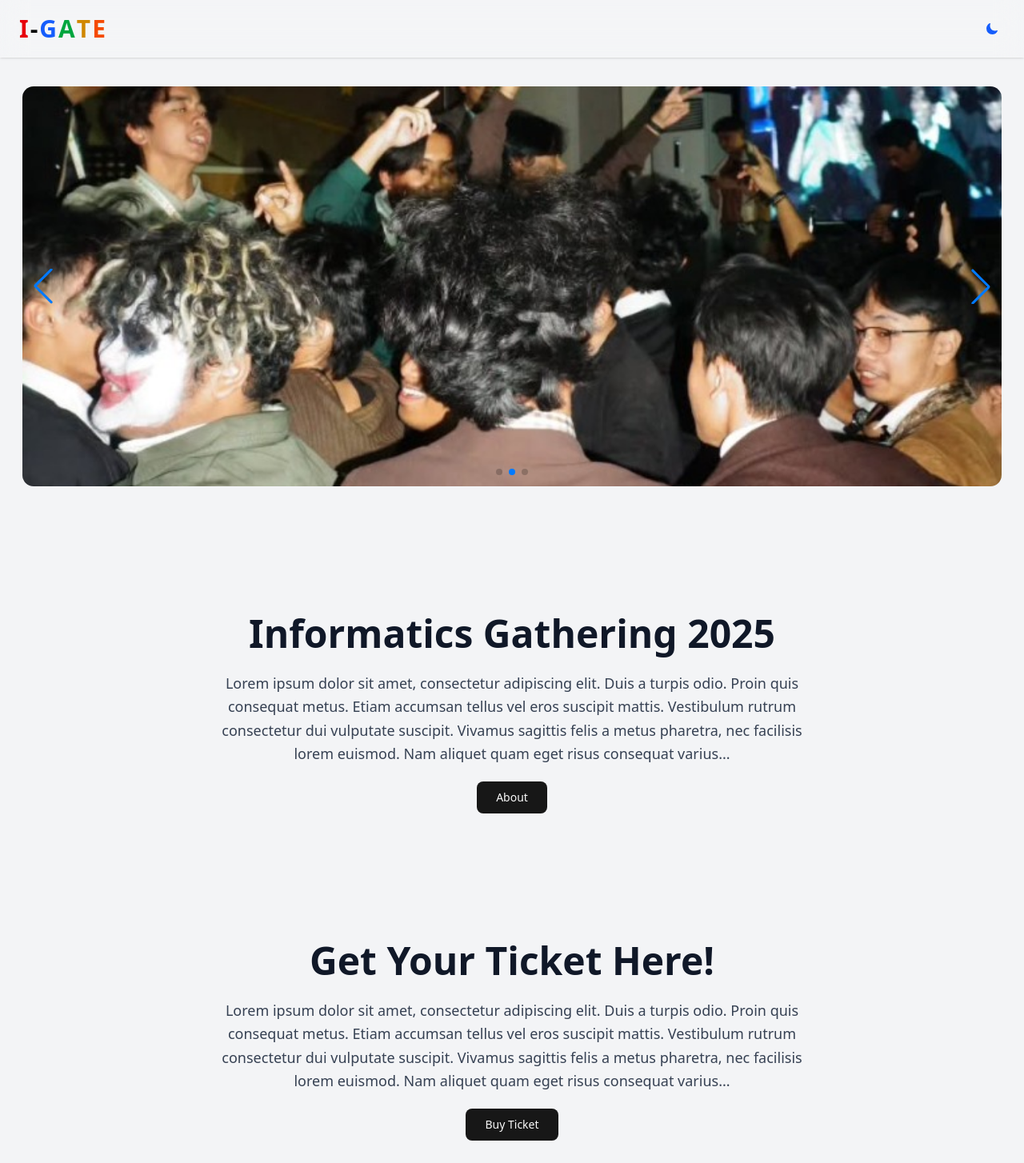
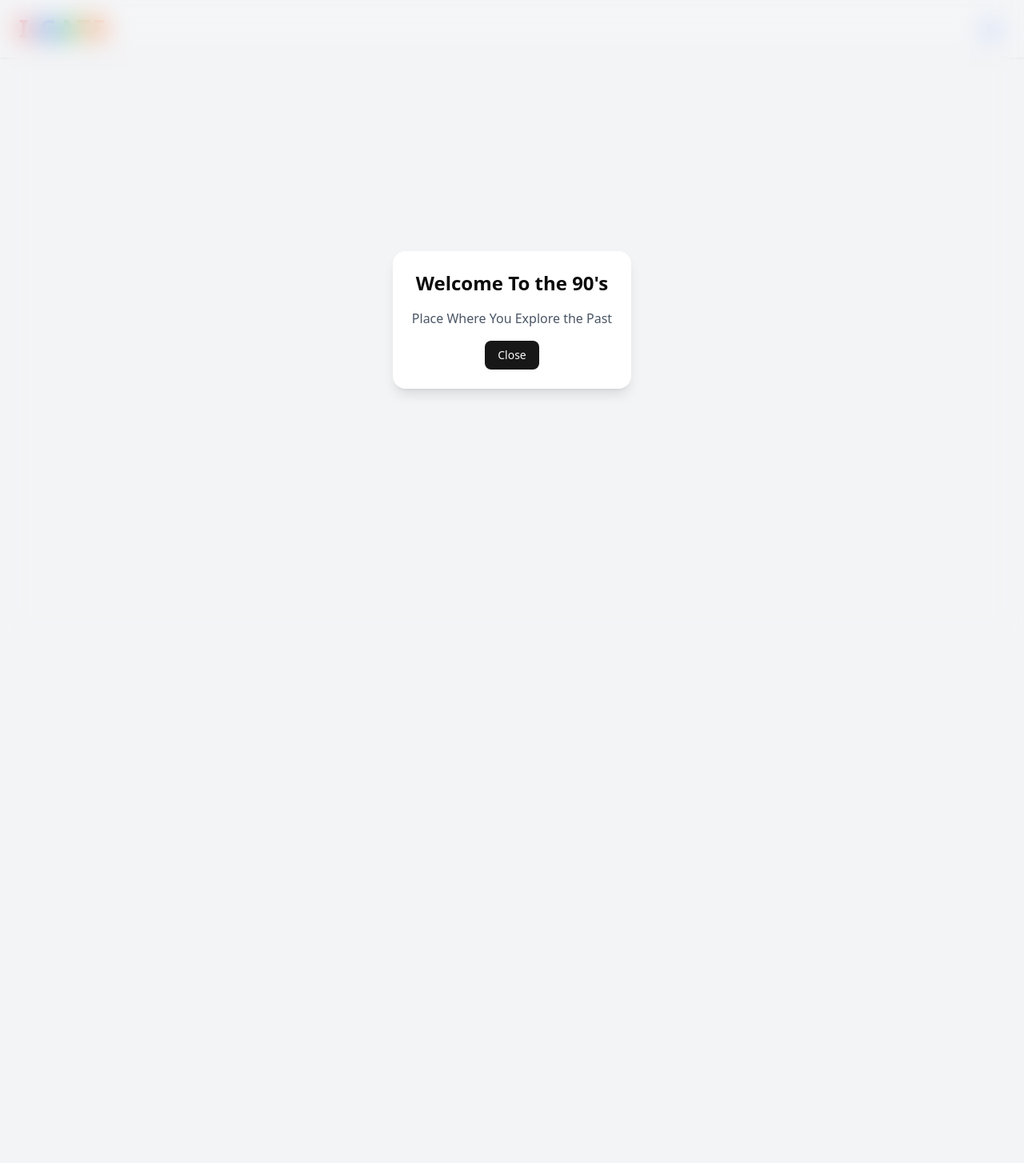
Before and after one commit to jangkarbumi/i-gate-protoype, a Next.js app: page / in a window 1280 px wide. Shown: the whole page at 80% size. After the commit the page ends 800 px from the top, so only its background shows below. Built offline with nearby package versions, Linux system fonts and the light colour scheme.

Commit message:
Adding animations with framer motion and gsap

```diff
--- a/src/app/page.tsx
+++ b/src/app/page.tsx
@@ -1,4 +1,5 @@
 'use client';
+import { useEffect, useState } from "react";
 import { Swiper, SwiperSlide } from "swiper/react";
 import "swiper/css";
 import "swiper/css/navigation";
@@ -6,25 +7,81 @@ import "swiper/css/pagination";
 import { Navigation, Pagination, Autoplay } from "swiper/modules";
 import Image from "next/image";
 import { Button } from "@/components/ui/button";
+import Navbar from "@/components/Navbar";
+import Link from "next/link";
+import { motion, AnimatePresence } from "framer-motion";
+import SplitText from "@/components/SplitText";
 
-import igate from "@/image/igate.jpg"
-import crowd from "@/image/crowd_igate.jpg"
-import wipin from '@/image/wipin_diparani.jpg'
-import Link from "next/link";
+import igate from "@/image/igate.jpg";
+import crowd from "@/image/crowd_igate.jpg";
+import wipin from "@/image/wipin_diparani.jpg";
+
+
 
 export default function Home() {
+  const [showPopup, setShowPopup] = useState(false);
+  const [popUpClosed, setPopUpClosed] = useState(false);
+
+  useEffect(() => {
+    const hasSeenPopup = sessionStorage.getItem("hasSeenPopup");
+
+    if (!hasSeenPopup) {
+      setShowPopup(true);
+      sessionStorage.setItem("hasSeenPopup", "true");
+    } else {
+      setPopUpClosed(true);
+    }
+  }, []);
+
+  const handleClose = () => {
+    setShowPopup(false);
+    setTimeout(() => setPopUpClosed(true), 300);
+  };
+
   const images = [
-    { src: igate, alt: 'igate2024' },
-    { src: crowd, alt: 'crowd in igate' },
-    { src: wipin, alt: 'wipin diparani admin' }
-  ]
+    { src: igate, alt: "igate2024" },
+    { src: crowd, alt: "crowd in igate" },
+    { src: wipin, alt: "wipin diparani admin" },
+  ];
 
   return (
-    <main className="space-y-40 m-7">
+    <main className="space-y-40 mt-7 mb-7">
+      <AnimatePresence>
+        {showPopup && (
+          <motion.div
+            className="fixed inset-0 backdrop-blur-lg flex items-center justify-center z-50 h-full"
+            initial={{opacity: 0}}
+            animate={{opacity: 1}}
+            exit={{opacity:0}}>
+
+            <motion.div
+              className="bg-white dark:bg-gray-800 p-6 rounded-2xl shadow-lg max-w-md text-center space-y-4"
+              initial={{scale:0.8, opacity: 0}}
+              animate={{scale: 1, opacity: 1}}
+              exit={{scale: 0.8, opacity: 0}}
+              transition={{duration: 0.3, ease: "easeIn"}}>
+
+              <h3 className="text-2xl font-bold">Welcome To the 90's</h3>
+              <p className="text-gray-600 dark:text-gray-300">
+                Place Where You Explore the Past
+              </p>
+              <Button onClick={handleClose}>Close</Button>
+
+            </motion.div>
+
+          </motion.div>
+        )}
+      </AnimatePresence>
+
+      {popUpClosed && (
+        <>
+          <Navbar />
+
+          <motion.div>
             <Swiper
               modules={[Autoplay, Pagination, Navigation]}
-        autoplay={{delay: 3000}}
-        pagination={{clickable: true}}
+              autoplay={{ delay: 2000 }}
+              pagination={{ clickable: true }}
               navigation
               loop
               className="rounded-xl overflow-hidden"
@@ -44,44 +101,42 @@ export default function Home() {
                 </SwiperSlide>
               ))}
             </Swiper>
+          </motion.div>
 
-      <section className="max-w-3xl mx-auto px-4 mt-10 text-center space-y-5">
-        <h2 className="text-5xl font-bold text-gray-900 dark:text-gray-100 mb-6">
-          Informatics Gathering 2025
-        </h2>
-        <p className="text-gray-700 dark:text-gray-300 leading-relaxed text-lg">
-          Lorem ipsum dolor sit amet, consectetur adipiscing elit. Duis a turpis
-          odio. Proin quis consequat metus. Etiam accumsan tellus vel eros suscipit
-          mattis. Vestibulum rutrum consectetur dui vulputate suscipit. Vivamus
-          sagittis felis a metus pharetra, nec facilisis lorem euismod. Nam aliquet
-          quam eget risus consequat varius...
-        </p>
 
-        <Link href={'/about'}>
-          <Button size={'lg'} className="cursor-pointer">
-            About
+
+            <section className="max-w-3xl mx-auto px-4 mt-10 text-center space-y-3">
+              <SplitText
+                text="Informatics Gathering 2025"
+                className="text-3xl font-bold text-black dark:text-white"
+                delay={50}
+                duration={0.1}
+               />
+              <motion.p
+                className="text-gray-700 dark:text-gray-300 leading-relaxed text-lg">
+                Expect Chaos in Every Harmony
+              </motion.p>
+
+              <Link href={"/about"}>
+                <Button size={"lg"} className="cursor-pointer">
+                  About Us
                 </Button>
               </Link>
             </section>
 
-      <section className="max-w-3xl mx-auto px-4 mt-10 text-center space-y-5">
-        <h2 className="text-5xl font-bold text-gray-900 dark:text-gray-100 mb-6">
-          Get Your Ticket Here!
-        </h2>
-        <p className="text-gray-700 dark:text-gray-300 leading-relaxed text-lg">
-          Lorem ipsum dolor sit amet, consectetur adipiscing elit. Duis a turpis
-          odio. Proin quis consequat metus. Etiam accumsan tellus vel eros suscipit
-          mattis. Vestibulum rutrum consectetur dui vulputate suscipit. Vivamus
-          sagittis felis a metus pharetra, nec facilisis lorem euismod. Nam aliquet
-          quam eget risus consequat varius...
-        </p>
-
-        <Link href={'/ticket'}>
-          <Button size={'lg'} className="cursor-pointer">
-            Buy Ticket
+            <motion.section
+              className="max-w-3xl mx-auto px-4 mt-7 text-center space-y-5"
+              initial={{opacity:0, scale:0.5}}
+              whileInView={{opacity:1, scale:[0.5, 1.2, 1]}}
+              transition={{duration: 0.3}}>
+              <Link href={"/ticket"}>
+                <Button size={"lg"} className="cursor-pointer p-8 text-2xl underline">
+                  Get Your Ticket Now!
                 </Button>
               </Link>
-      </section>
+            </motion.section>
+        </>
+      )}
     </main>
   );
 }
```
Lines whose indentation alone changed are shown as unchanged.
